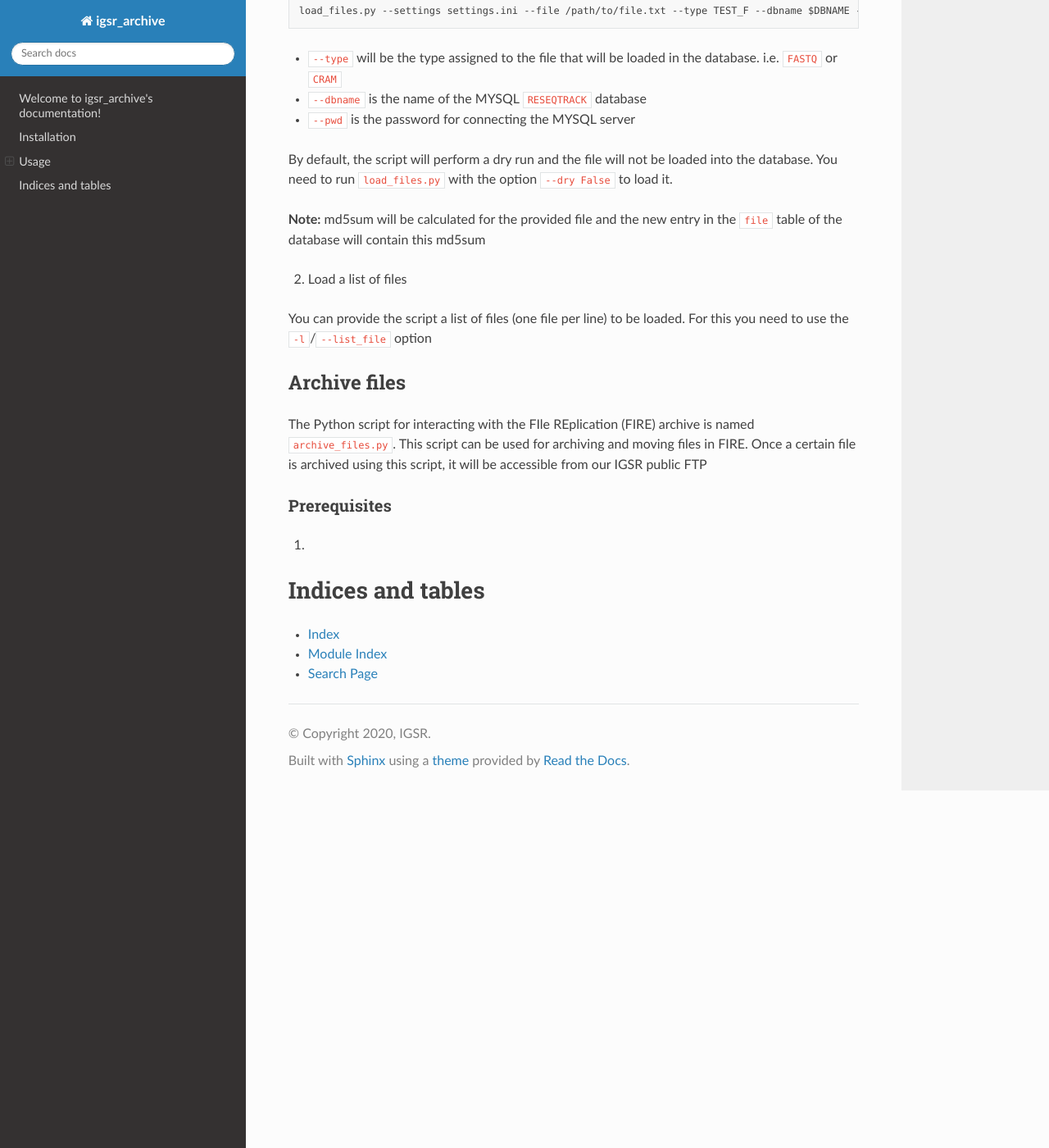
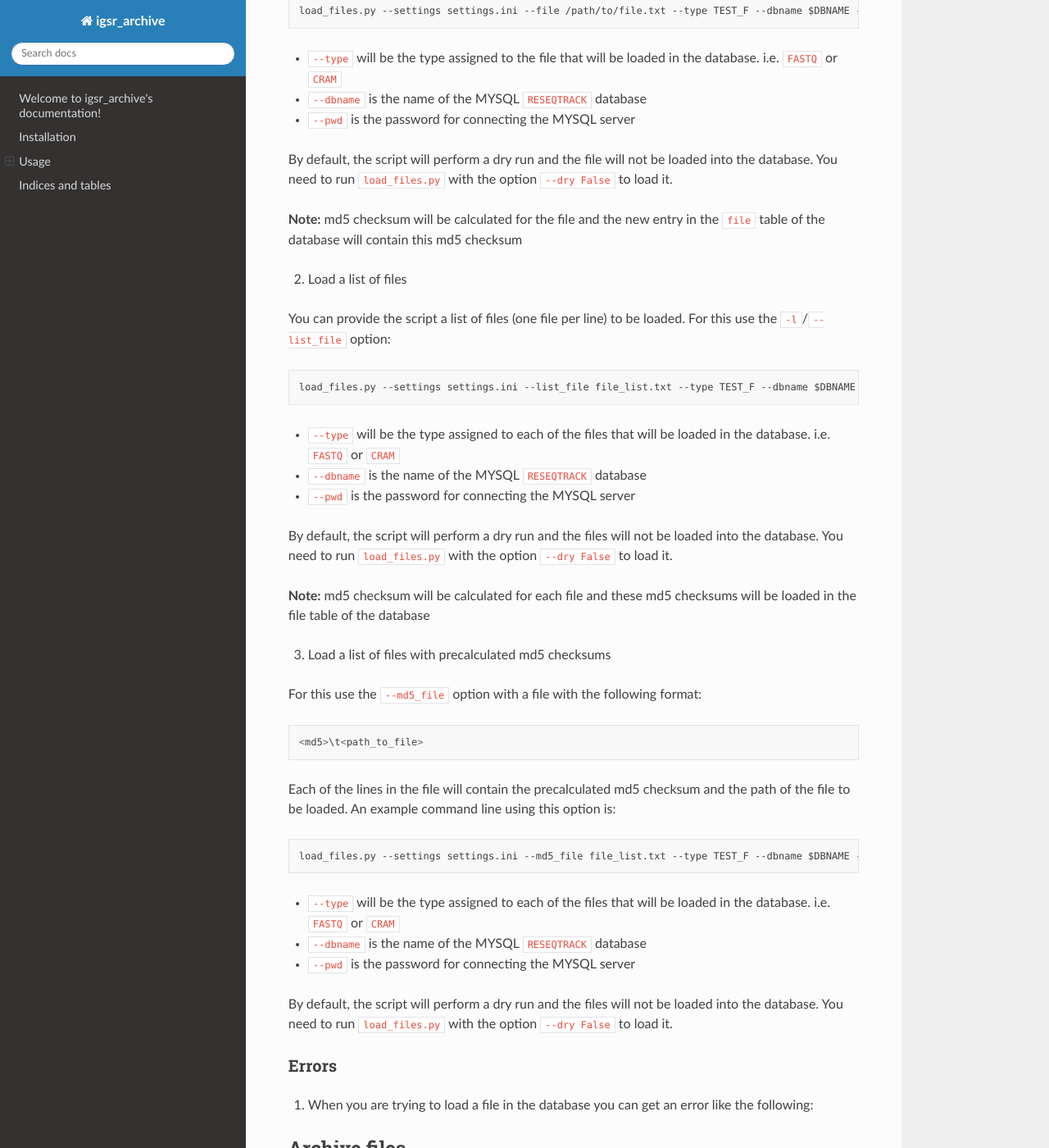
Before and after one commit to igsr/igsr_archive, a Sphinx documentation site: the page built from docs/index.rst, in a window 1280 px wide and 1400 px high, scrolled down 953 px. Shown: the whole window at 82% size. Built offline with Sphinx 7.4.7 and the Read the Docs theme 2.0.0, drawn with Linux system fonts in a browser that asks for light colours; some of the changed text lies outside the part shown.

Commit message:
Writing docs2

```diff
--- a/docs/conf.py
+++ b/docs/conf.py
@@ -22,7 +22,7 @@ copyright = '2020, IGSR'
 author = 'Ernesto Lowy'
 
 # The full version, including alpha/beta/rc tags
-release = '1.0.0'
+release = '0.1.0'
 
 
 # -- General configuration ---------------------------------------------------
--- a/docs/index.rst
+++ b/docs/index.rst
@@ -12,10 +12,8 @@ Welcome to igsr_archive's documentation!
 
 Installation
 ============
-
 Usage
 =====
-
 Settings file
 -------------
 All scripts explained below require a ``settings.ini`` file containing basic configuration parameters.
@@ -55,19 +53,48 @@ For this you need to use the ``-f``/``--file`` option like this::
 By default, the script will perform a dry run and the file will not be loaded into the database. You need to run
 ``load_files.py`` with the option ``--dry False`` to load it.
 
-**Note:** md5sum will be calculated for the provided file and the new entry in the ``file`` table of the database
-will contain this md5sum
+**Note:** md5 checksum will be calculated for the file and the new entry in the ``file`` table of the database
+will contain this md5 checksum
 
 2) Load a list of files
 
-You can provide the script a list of files (one file per line) to be loaded. For this you need to use the
-``-l``/``--list_file`` option
+You can provide the script a list of files (one file per line) to be loaded. For this use the
+``-l``/``--list_file`` option::
+
+ load_files.py --settings settings.ini --list_file file_list.txt --type TEST_F --dbname $DBNAME --pwd $PWD
+
+- ``--type`` will be the type assigned to each of the files that will be loaded in the database. i.e. ``FASTQ`` or ``CRAM``
+- ``--dbname`` is the name of the MYSQL ``RESEQTRACK`` database
+- ``--pwd`` is the password for connecting the MYSQL server
+
+By default, the script will perform a dry run and the files will not be loaded into the database. You need to run
+``load_files.py`` with the option ``--dry False`` to load it.
+
+**Note:** md5 checksum will be calculated for each file and these md5 checksums will be loaded in the file
+table of the database
+
+3) Load a list of files with precalculated md5 checksums
+
+For this use the ``--md5_file`` option with a file with the following format::
+
+ <md5>\t<path_to_file>
 
 
+Each of the lines in the file will contain the precalculated md5 checksum and the path of the file to be
+loaded. An example command line using this option is::
 
+  load_files.py --settings settings.ini --md5_file file_list.txt --type TEST_F --dbname $DBNAME --pwd $PWD
 
+- ``--type`` will be the type assigned to each of the files that will be loaded in the database. i.e. ``FASTQ`` or ``CRAM``
+- ``--dbname`` is the name of the MYSQL ``RESEQTRACK`` database
+- ``--pwd`` is the password for connecting the MYSQL server
 
+By default, the script will perform a dry run and the files will not be loaded into the database. You need to run
+``load_files.py`` with the option ``--dry False`` to load it.
 
+Errors
+^^^^^^
+1) When you are trying to load a file in the database you can get an error like the following::
 
 Archive files
 -------------
@@ -77,11 +104,37 @@ script, it will be accessible from our IGSR public FTP
 
 Prerequisites
 ^^^^^^^^^^^^^
+The files to be archived need to be tracked in the ``file`` table of the ``RESEQTRACK`` database. For this you
+need to load them first using the ``load_files.py`` script explained in the previous section.
 
+1) Archive a single file
 
-1)
+For this use the ``--origin`` and ``--dest`` options like this::
 
+ archive_files.py --settings settings.ini --origin /path/to/file.txt --dest /dir_in_ftp/file.txt \
+ --dbname $DBNAME --firepwd $FIREPWD
 
+- ``--origin`` path to the file that will be archived. It needs to exist in the ``file`` table of the ``RESEQTRACK`` \
+               database
+- ``--dest`` destination path in the public FTP for the archived file
+- ``--dbname`` is the name of the MYSQL ``RESEQTRACK`` database
+- ``--firepwd`` is the password for connecting the FIRE API
+
+By default, the script will perform a dry run and the files will not be archived in the FTP. You need to run
+``archive_files.py`` with the option ``--dry False`` to load it.
+
+2) Archive a list of files
+
+You can provide the script a list of files (one file per line) to be archived. This list needs to have the format::
+
+ </path/to/file.txt>\t</dir_in_ftp/file.txt>
+
+Where the first column is the path to the file to be archived. It needs to exist in the ``file`` table of the
+``RESEQTRACK`` database
+. For this use the
+``-l``/``--list_file`` option::
+
+  archive_files.py --settings settings.ini --list_file file_list.txt --dbname $DBNAME --firepwd $FIREPWD
 
 
 Indices and tables
--- a/setup.py
+++ b/setup.py
@@ -111,6 +111,7 @@ setup(
     # entry_points={
     #     'console_scripts': ['mycli=mymodule:cli'],
     # },
+    scripts=['bin/load_files.py'],
     install_requires=REQUIRED,
     extras_require=EXTRAS,
     include_package_data=True,
```
Also changed, not shown: other parts of docs/index.rst (+1 -1 lines), 6 other files.
